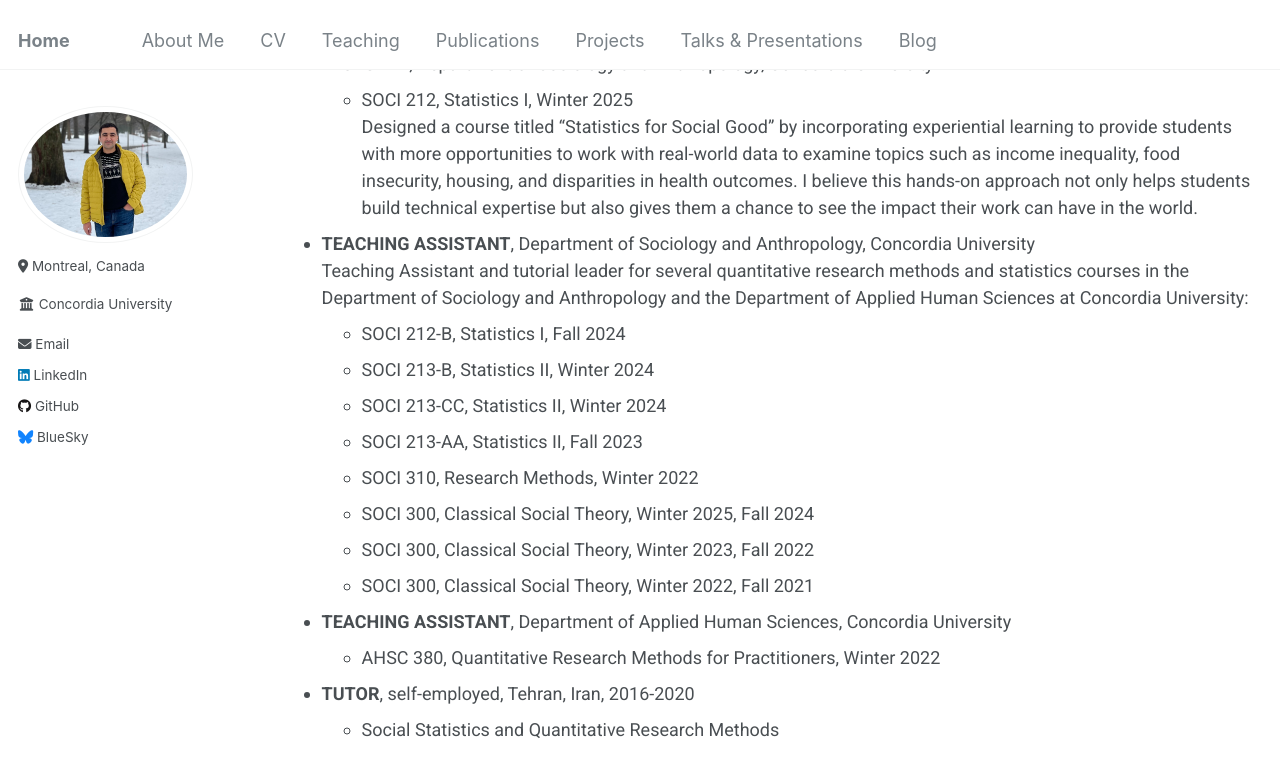
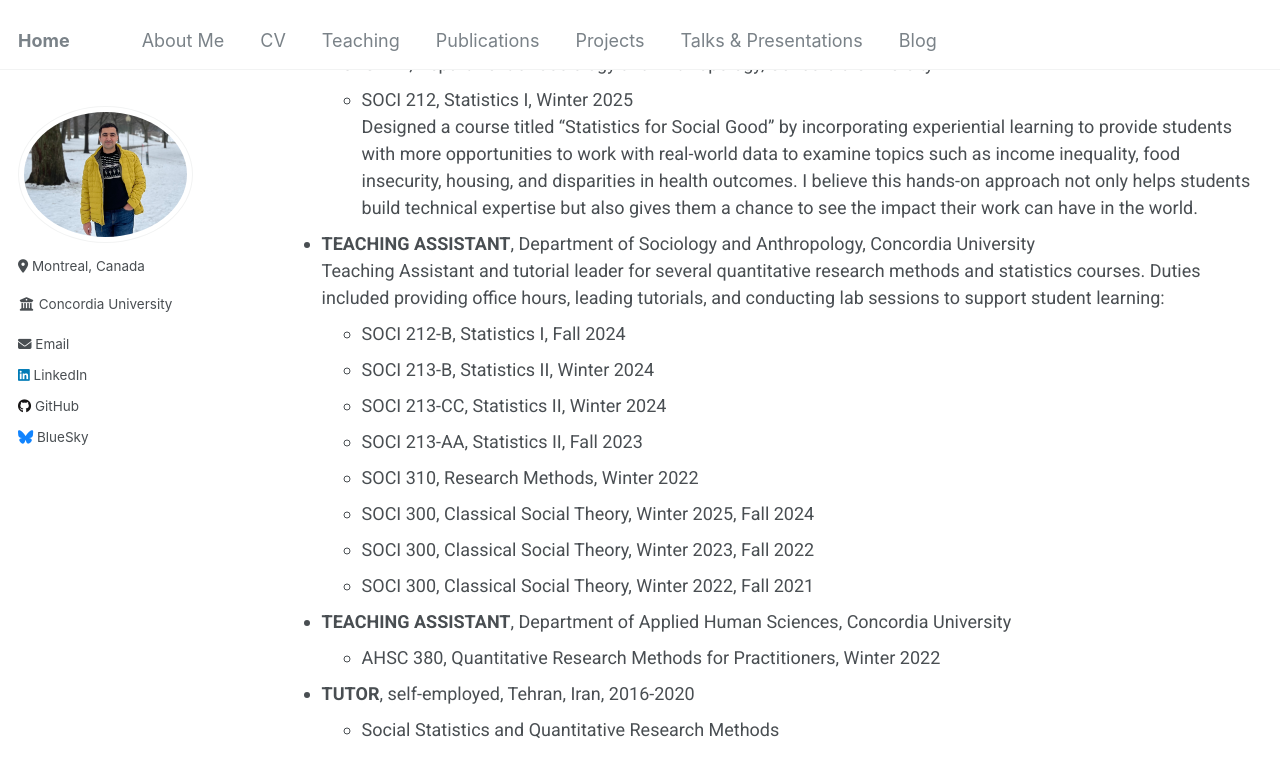
Before and after one commit to Mohsnmonji/mohsnmonji.github.io, a Jekyll site: the page built from _pages/teaching.md, in a window 1280 px wide and 900 px high, scrolled down 831 px. Shown: the top 777 px of the window. Built offline with Jekyll 4.4.1, drawn with Linux system fonts in a browser that asks for light colours.

Commit message:
Update teaching.md

```diff
--- a/_pages/teaching.md
+++ b/_pages/teaching.md
@@ -34,7 +34,7 @@ I approach teaching as an enjoyable experience where students feel encouraged to
   - SOCI 212, Statistics I, Winter 2025
     Designed a course titled “Statistics for Social Good” by incorporating experiential learning to provide students with more opportunities to work with real-world data to examine topics such as income inequality, food insecurity, housing, and disparities in health outcomes. I believe this hands-on approach not only helps students build technical expertise but also gives them a chance to see the impact their work can have in the world.
 - **TEACHING ASSISTANT**, Department of Sociology and Anthropology, Concordia University
-  Teaching Assistant and tutorial leader for several quantitative research methods and statistics courses in the Department of Sociology and Anthropology and the Department of Applied Human Sciences at Concordia University:
+  Teaching Assistant and tutorial leader for several quantitative research methods and statistics courses. Duties included providing office hours, leading tutorials, and conducting lab sessions to support student learning:
   - SOCI 212-B, Statistics I, Fall 2024
   - SOCI 213-B, Statistics II, Winter 2024
   - SOCI 213-CC, Statistics II, Winter 2024
```
